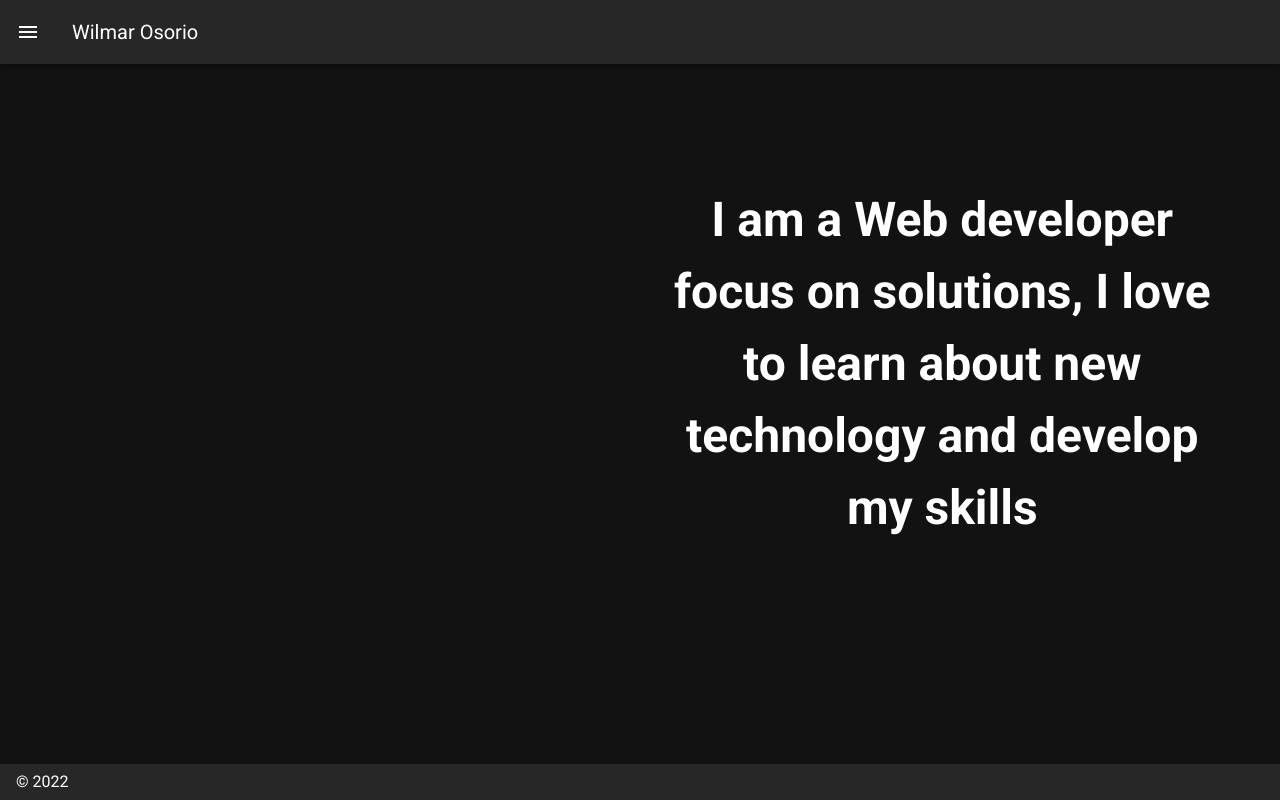
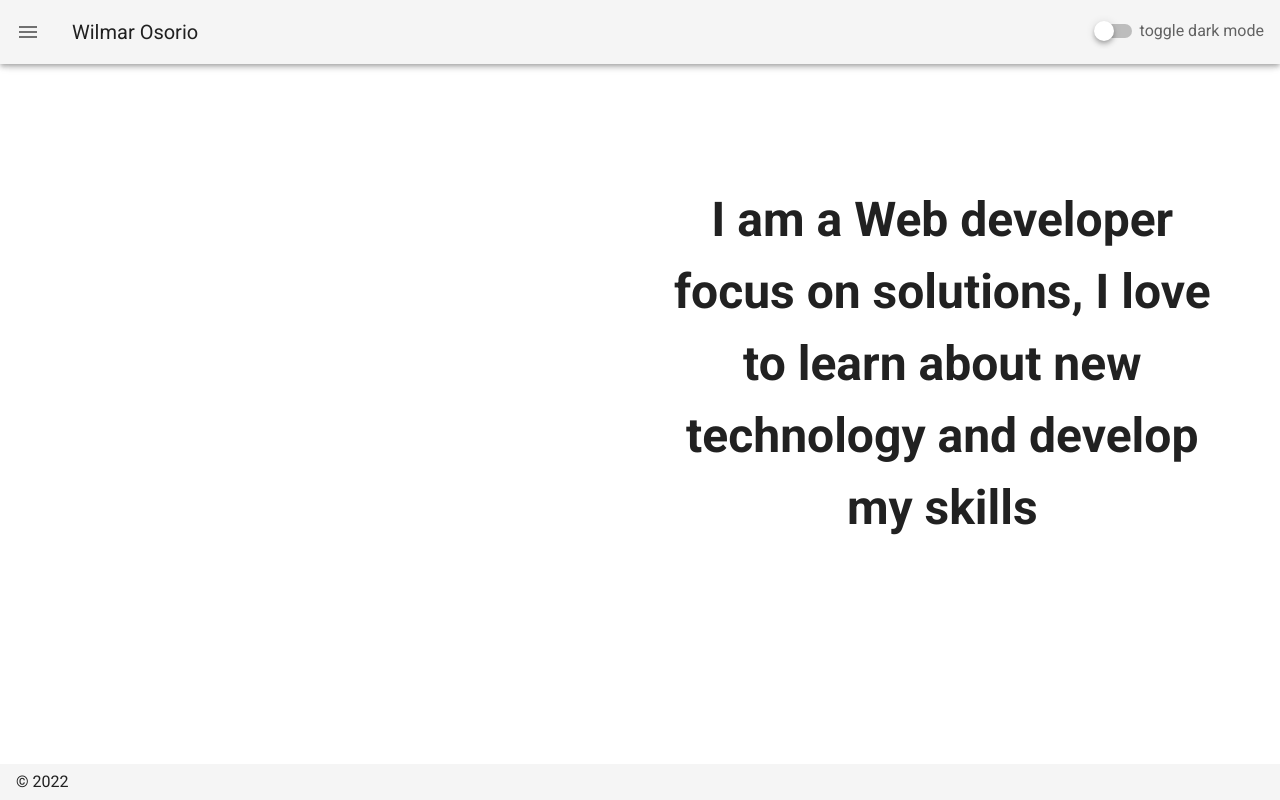
Before and after one commit to wom987/demidev, a Nuxt app: page / in a window 1280 px wide. Built offline with nearby package versions, Linux system fonts and the light colour scheme.

Commit message:
change theme switch added

```diff
--- a/layouts/default.vue
+++ b/layouts/default.vue
@@ -44,6 +44,12 @@
       <v-app-bar-nav-icon @click.stop="drawer = !drawer" />
       <v-toolbar-title v-text="title" />
       <v-spacer />
+      <v-switch
+        :value="darkMode"
+        @change="toggleDarkMode"
+        :label="`toggle ${switchLabel} mode`"
+        class="mt-5"
+      ></v-switch>
     </v-app-bar>
     <v-main>
       <v-container>
@@ -75,7 +81,20 @@ export default {
       right: true,
       rightDrawer: false,
       title: 'Wilmar Osorio',
+      //? dark mode var
+      darkMode:false
     }
+  },
+  methods: {
+    toggleDarkMode: function () {
+      this.$vuetify.theme.dark = !this.$vuetify.theme.dark
+      this.darkMode = !this.darkMode
+    },
+  },
+  computed: {
+    switchLabel: function () {
+      return this.darkMode ? 'light' : 'dark'
+    },
   },
 }
 </script>
--- a/nuxt.config.js
+++ b/nuxt.config.js
@@ -41,7 +41,7 @@ export default {
   vuetify: {
     customVariables: ['~/assets/variables.scss'],
     theme: {
-      dark: true,
+      dark: false,
       themes: {
         dark: {
           primary: colors.blue.darken2,
@@ -52,6 +52,10 @@ export default {
           error: colors.deepOrange.accent4,
           success: colors.green.accent3,
         },
+        light: {
+          primary: colors.green.accent3,
+          secondary: colors.deepOrange.lighten1,
+        },
       },
     },
   },
```
